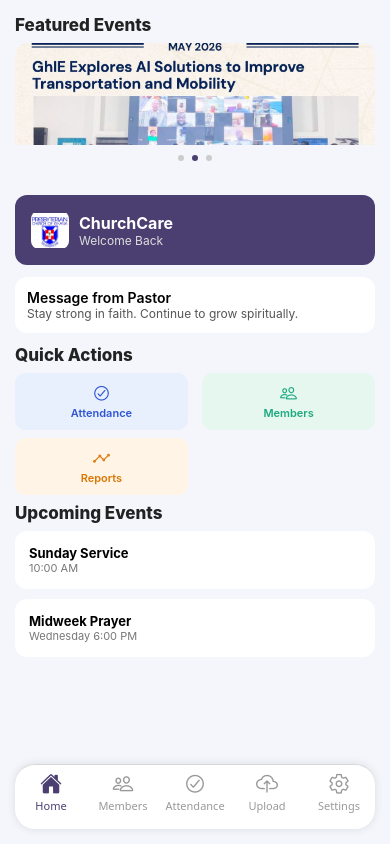
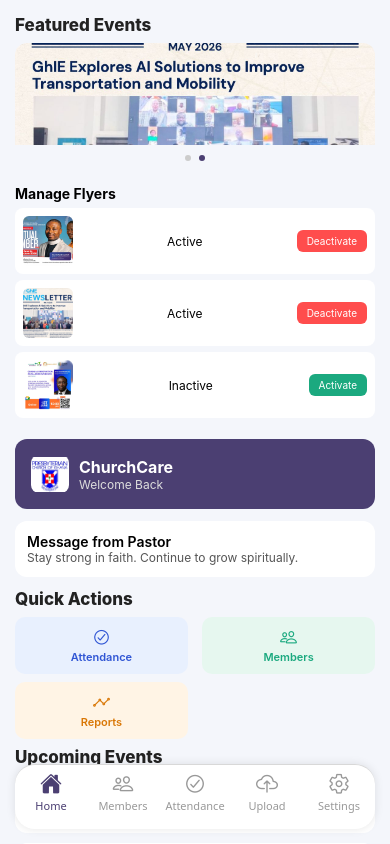
Before and after one commit to akowuahyeb-del/churchCareFinal, a React Native app: screen /Home in a window 390 px wide. Built offline with nearby package versions, Linux system fonts and the light colour scheme.

Commit message:
Flyer management panel added

```diff
--- a/screens/HomeScreen.js
+++ b/screens/HomeScreen.js
@@ -22,21 +22,28 @@ export default function HomeScreen() {
 
   const scrollRef = useRef(null);
   const currentIndex = useRef(0);
+
   const [activeIndex, setActiveIndex] = useState(0);
   const [selectedImage, setSelectedImage] = useState(null);
 
-  const flyers = [
-    { id: "1", image: require("../assets/flyer1.jpg") },
-    { id: "2", image: require("../assets/flyer2.jpg") },
-    { id: "3", image: require("../assets/flyer3.jpg") }
-  ];
+  /* ✅ FLYERS */
+  const [flyers, setFlyers] = useState([
+    { id: "1", image: require("../assets/flyer1.jpg"), active: true },
+    { id: "2", image: require("../assets/flyer2.jpg"), active: true },
+    { id: "3", image: require("../assets/flyer3.jpg"), active: false }
+  ]);
+
+  const activeFlyers = flyers.filter(f => f.active);
 
   /* ✅ AUTO SLIDE */
   useEffect(() => {
+
+    if (activeFlyers.length === 0) return;
+
     const interval = setInterval(() => {
 
       currentIndex.current =
-        (currentIndex.current + 1) % flyers.length;
+        (currentIndex.current + 1) % activeFlyers.length;
 
       setActiveIndex(currentIndex.current);
 
@@ -48,7 +55,8 @@ export default function HomeScreen() {
     }, 3000);
 
     return () => clearInterval(interval);
-  }, []);
+
+  }, [flyers]);
 
   /* ✅ SHRINK EFFECT */
   const carouselHeight = scrollY.interpolate({
@@ -60,19 +68,22 @@ export default function HomeScreen() {
   return (
     <View style={{ flex: 1, backgroundColor: "#f4f6fb" }}>
 
-      {/* ✅ STICKY + SHRINK CAROUSEL */}
+      {/* ✅ CAROUSEL */}
       <Animated.View style={[styles.carouselWrapper, { height: carouselHeight }]}>
-
         <Text style={styles.sectionTitle}>Featured Events</Text>
 
+        {activeFlyers.length === 0 ? (
+          <Text style={{ textAlign: "center", color: "#777" }}>
+            No active flyers
+          </Text>
+        ) : (
           <ScrollView
             ref={scrollRef}
             horizontal
             pagingEnabled
             showsHorizontalScrollIndicator={false}
           >
-
-          {flyers.map((item) => (
+            {activeFlyers.map((item) => (
               <TouchableOpacity
                 key={item.id}
                 onPress={() => setSelectedImage(item.image)}
@@ -81,11 +92,12 @@ export default function HomeScreen() {
                 <Image source={item.image} style={styles.carouselImage} />
               </TouchableOpacity>
             ))}
+          </ScrollView>
+        )}
 
-        </ScrollView>
-
+        {/* ✅ DOTS */}
         <View style={styles.dotsContainer}>
-          {flyers.map((_, index) => (
+          {activeFlyers.map((_, index) => (
             <View
               key={index}
               style={[
@@ -95,21 +107,57 @@ export default function HomeScreen() {
             />
           ))}
         </View>
+      </Animated.View>
 
-      </Animated.View>
+      {/* ✅ ADMIN CONTROL PANEL */}
+      <View style={styles.adminPanel}>
+        <Text style={styles.adminTitle}>Manage Flyers</Text>
+
+        {flyers.map((item) => (
+          <View key={item.id} style={styles.adminRow}>
+
+            <Image source={item.image} style={styles.adminImage} />
+
+            <Text style={styles.statusText}>
+              {item.active ? "Active" : "Inactive"}
+            </Text>
+
+            <TouchableOpacity
+              style={[
+                styles.adminBtn,
+                { backgroundColor: item.active ? "#ff4d4d" : "#1BA97F" }
+              ]}
+              onPress={() => {
+                setFlyers(prev =>
+                  prev.map(f =>
+                    f.id === item.id
+                      ? { ...f, active: !f.active }
+                      : f
+                  )
+                );
+              }}
+            >
+              <Text style={styles.adminBtnText}>
+                {item.active ? "Deactivate" : "Activate"}
+              </Text>
+            </TouchableOpacity>
+
+          </View>
+        ))}
+
+      </View>
 
       {/* ✅ SCROLLABLE CONTENT */}
       <Animated.ScrollView
         contentContainerStyle={{ padding: 15, paddingBottom: 120 }}
         showsVerticalScrollIndicator={false}
-
         onScroll={Animated.event(
           [{ nativeEvent: { contentOffset: { y: scrollY } } }],
           { useNativeDriver: false }
         )}
       >
 
-        {/* ✅ HEADER WITH LOGO */}
+        {/* HEADER */}
         <View style={styles.header}>
           <View style={styles.headerRow}>
             <Image
@@ -168,7 +216,7 @@ export default function HomeScreen() {
 
       </Animated.ScrollView>
 
-      {/* FULL IMAGE */}
+      {/* ✅ FULL IMAGE MODAL */}
       <Modal visible={!!selectedImage} transparent>
         <View style={styles.modalWrap}>
           <Pressable onPress={() => setSelectedImage(null)}>
@@ -218,6 +266,47 @@ const styles = StyleSheet.create({
 
   activeDot: {
     backgroundColor: "#4B3F72"
+  },
+
+  adminPanel: {
+    paddingHorizontal: 15,
+    marginTop: 5
+  },
+
+  adminTitle: {
+    fontWeight: "700",
+    marginBottom: 6
+  },
+
+  adminRow: {
+    flexDirection: "row",
+    alignItems: "center",
+    justifyContent: "space-between",
+    marginBottom: 6,
+    backgroundColor: "#fff",
+    padding: 8,
+    borderRadius: 8
+  },
+
+  adminImage: {
+    width: 50,
+    height: 50,
+    borderRadius: 6
+  },
+
+  statusText: {
+    fontSize: 12
+  },
+
+  adminBtn: {
+    paddingHorizontal: 10,
+    paddingVertical: 5,
+    borderRadius: 6
+  },
+
+  adminBtnText: {
+    color: "#fff",
+    fontSize: 10
   },
 
   header: {
```
Lines whose indentation alone changed are shown as unchanged.
